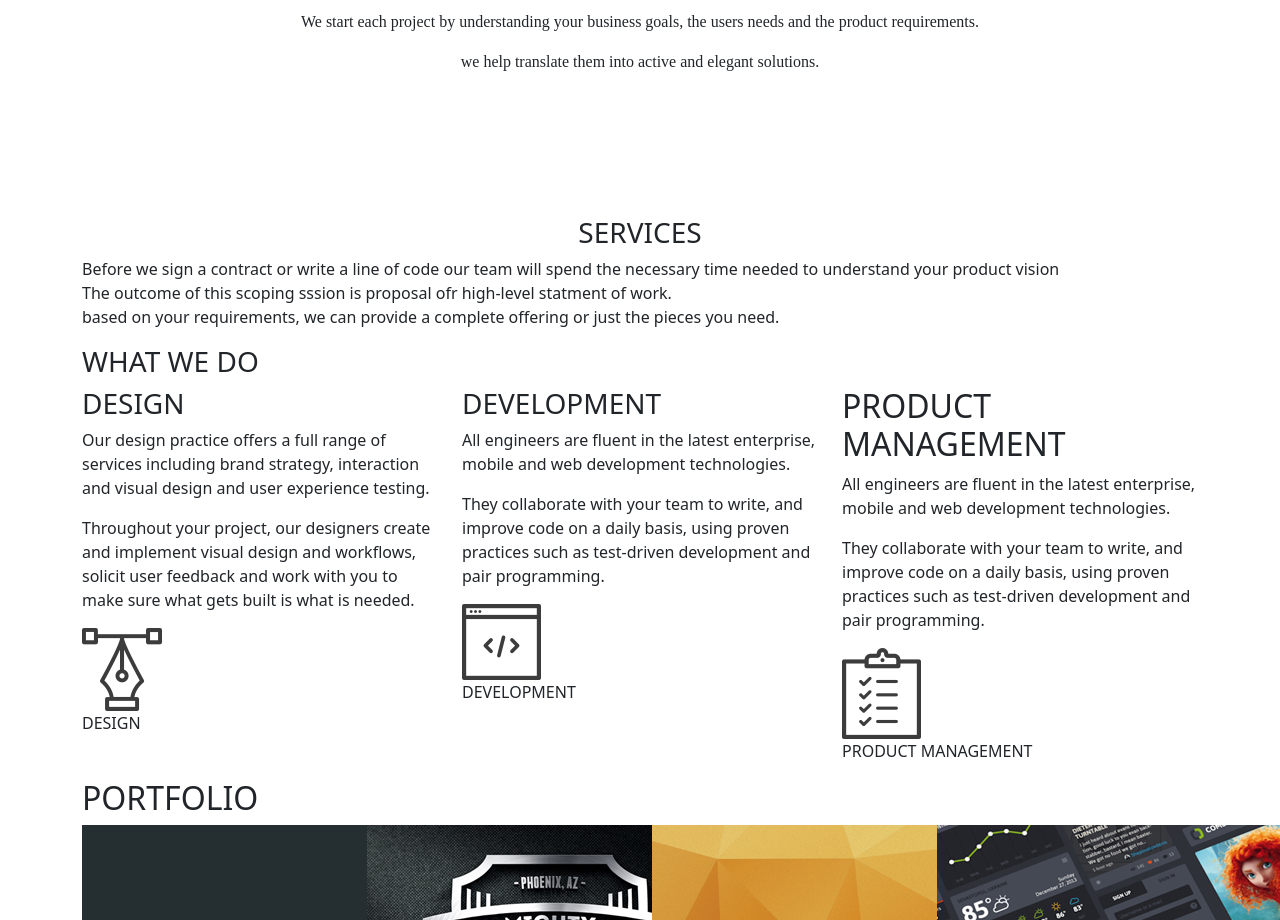
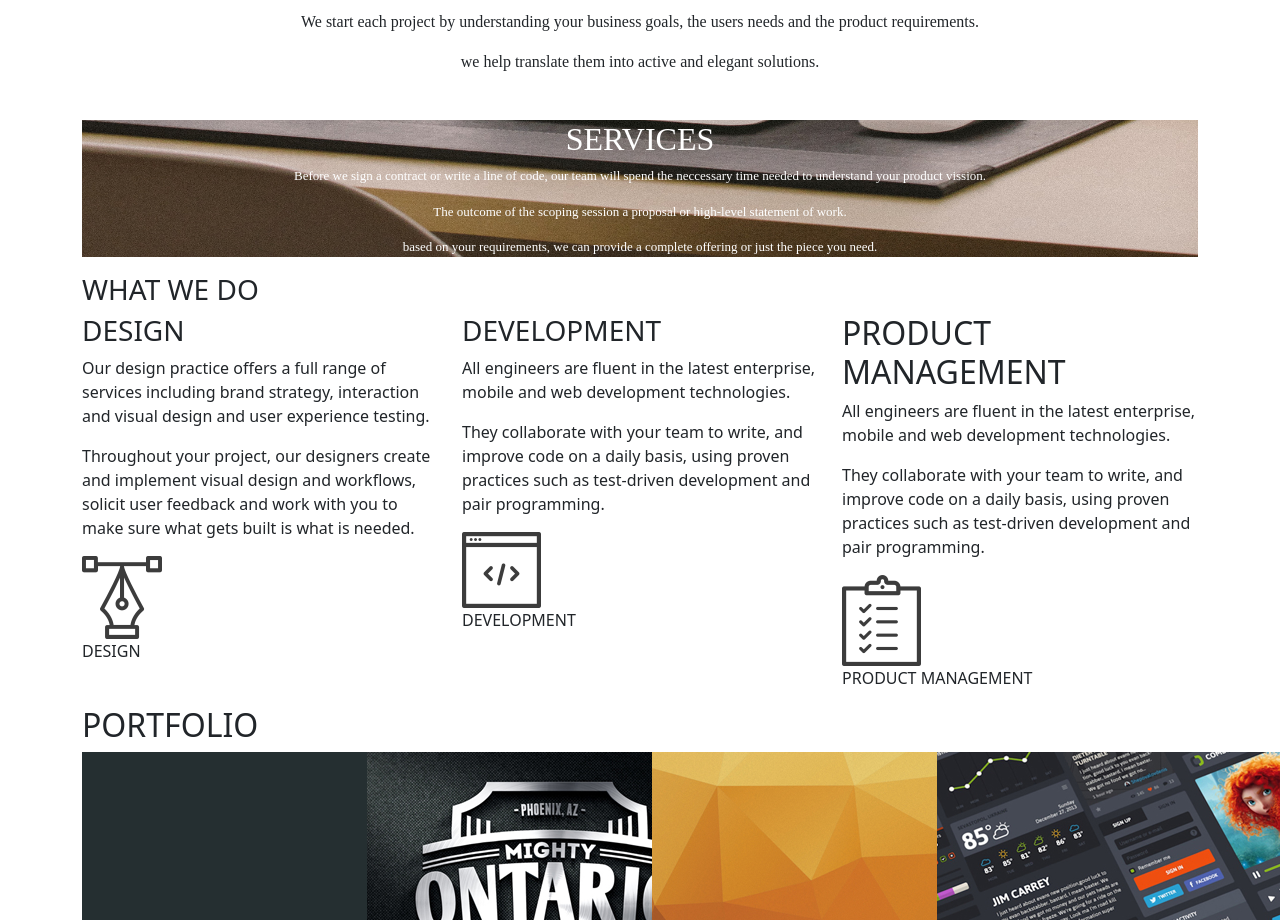
Before and after one commit to Clara-Musyoka/week_three_assignment, a plain HTML site: page index.html in a window 1280 px wide. Shown: the part 840-1760 px from the top of the page. Drawn offline with nearby package versions, Linux system fonts and the light colour scheme.

Commit message:
Add styling for the services section

```diff
--- a/css/styles.css
+++ b/css/styles.css
@@ -53,3 +53,19 @@
 #about {
 	font-family: 'Gabriela', serif;
 }
+
+.services {
+    background-image: url("../images/backgrounds/s_image.jpg");
+    color: white;
+    text-align: center;
+    background-position: center;
+    background-size: cover;
+    background-repeat: no-repeat;
+    font-family: 'Copse', serif;
+    font-size: 13px;
+
+}
+.services h2{
+    font-family: 'Gabriela', serif;
+
+  }
--- a/index.html
+++ b/index.html
@@ -33,17 +33,13 @@
         <p>We start each project by understanding your business goals, the users needs and the product requirements.</p>
         <p>we help translate them into active and elegant solutions.</p>
     </div>
-      <div class="services">
-        <br /><br /><br /><br />
-        <h3 style="text-align: center">SERVICES</h3>
-        <p>
-          Before we sign a contract or write a line of code our team will spend
-          the necessary time needed to understand your product vision <br />
-          The outcome of this scoping sssion is proposal ofr high-level statment
-          of work. <br />
-          based on your requirements, we can provide a complete offering or just
-          the pieces you need.
-        </p>
+    <div class="services">
+        <div id="servicesoverlay">
+          <h2>SERVICES</h2>
+          <p>Before we sign a contract or write a line of code, our team will spend the neccessary time needed to understand your product vission.</p>
+          <p>The outcome of the scoping session a proposal or high-level statement of work.</p>
+          <p>based on your requirements, we can provide a complete offering or just the piece you need. </p>
+        </div>
       </div>
       <div class="what-we-do">
         <h3>WHAT WE DO</h3>
```
